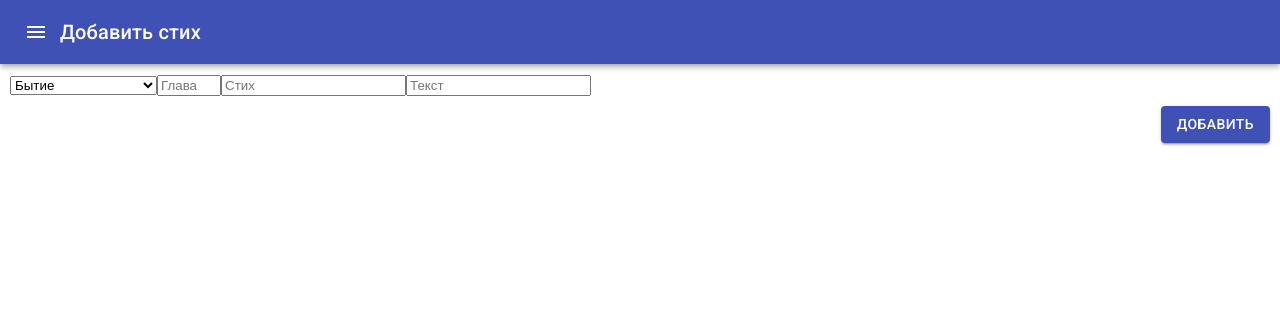
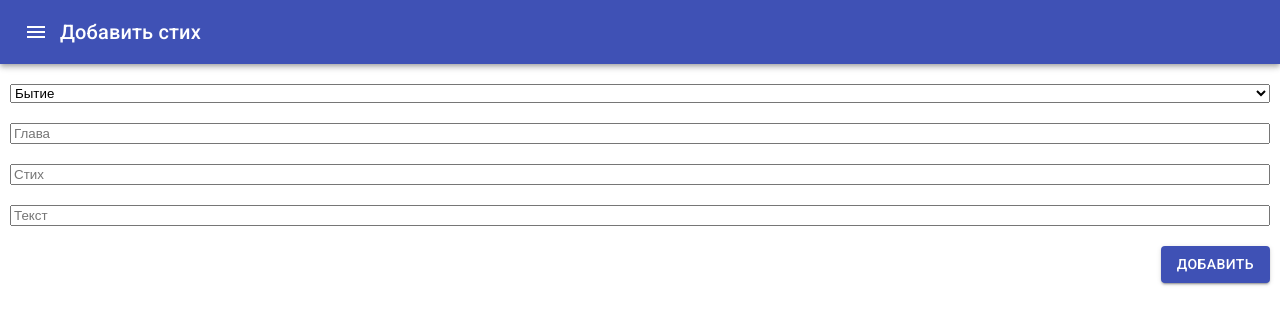
Before and after one commit to kompolom/biblecards, a React (Create React App) app: page /add in a window 1280 px wide. Shown: the top 324 px of the page. Built offline with nearby package versions, Linux system fonts and the light colour scheme.

Commit message:
Доработка стилей формы

```diff
--- a/src/App.css
+++ b/src/App.css
@@ -4,6 +4,7 @@
 
 .container {
   margin: 10px;
+
 }
 
 .container_align_justify {
--- a/src/components/VerseForm/VerseForm.jsx
+++ b/src/components/VerseForm/VerseForm.jsx
@@ -19,16 +19,37 @@ export const VerseForm = (props) => {
             }}
         >
             <Form className="container" >
-                <div className="VerseForm-row">
-                    <Field as="select" name="listBooks">
-                        { books.map(book => { return ( <option key={book}> {book} </option> ) } ) }
+                <div className="VerseForm-body VerseForm-row">
+                    <Field
+                        className="VerseForm-row"
+                        as="select"
+                        name="listBooks">
+                            { books.map(book => { return ( <option key={book}> {book} </option> ) } ) }
                     </Field>
-                    <Field id="chaperForm" name="chapter" type="number" min="1" max="150" placeholder="Глава"/>
-                    <Field id="verseForm" name="verse" type="number" min="1" placeholder="Стих" required />
-                    <Field id="textForm" name="text" placeholder="Текст" required />
+                    <Field
+                        className="VerseForm-row"
+                        id="chaperForm"
+                        name="chapter"
+                        type="number"
+                        min="1" max="150"
+                        placeholder="Глава"/>
+                    <Field
+                        className="VerseForm-row"
+                        id="verseForm"
+                        name="verse"
+                        type="number"
+                        min="1"
+                        placeholder="Стих" required />
+                    <Field
+                        className="VerseForm-row"
+                        id="textForm"
+                        name="text"
+                        placeholder="Текст" required />
                 </div>
                 <div className="VerseForm-row VerseForm-SubmitSection">
-                    <Button type="submit" variant="contained" color="primary">Добавить</Button>
+                    <Button type="submit" variant="contained" color="primary">
+                        Добавить
+                    </Button>
                 </div>
             </Form>
         </Formik>
--- a/src/components/VerseForm/style.css
+++ b/src/components/VerseForm/style.css
@@ -1,6 +1,10 @@
 .VerseForm-row {
     margin-top: 10px;
     margin-bottom: 10px;
+}
+.VerseForm-body {
+    display: flex;
+    flex-direction: column;
 }
 
 .VerseForm-SubmitSection {
```
